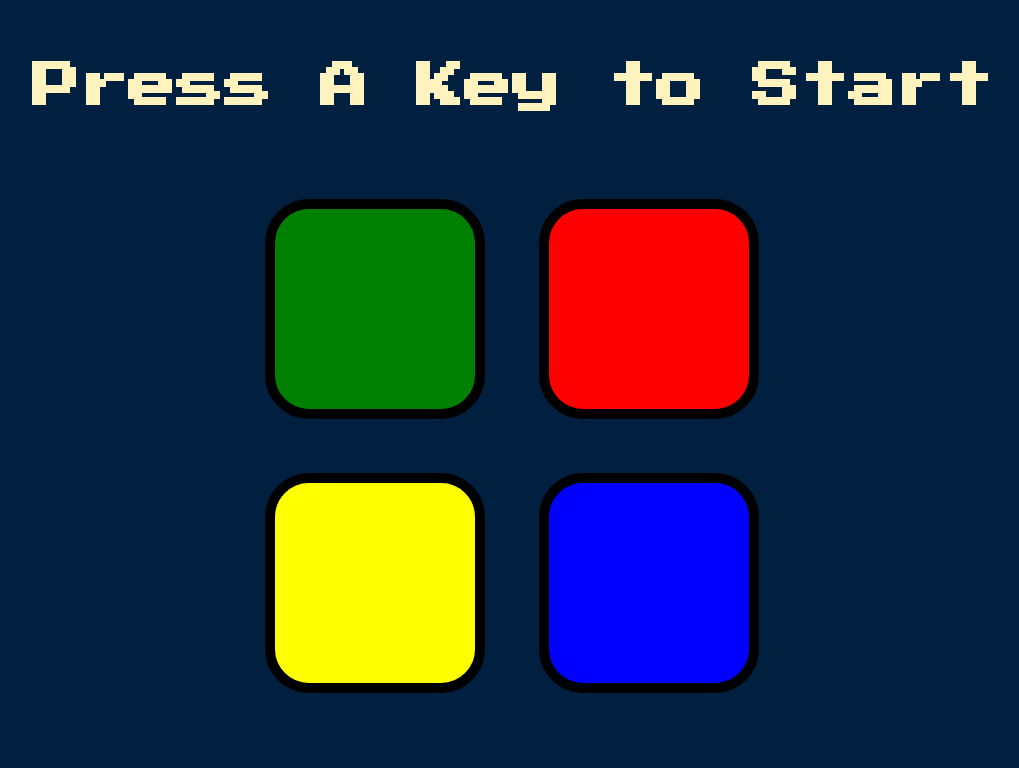
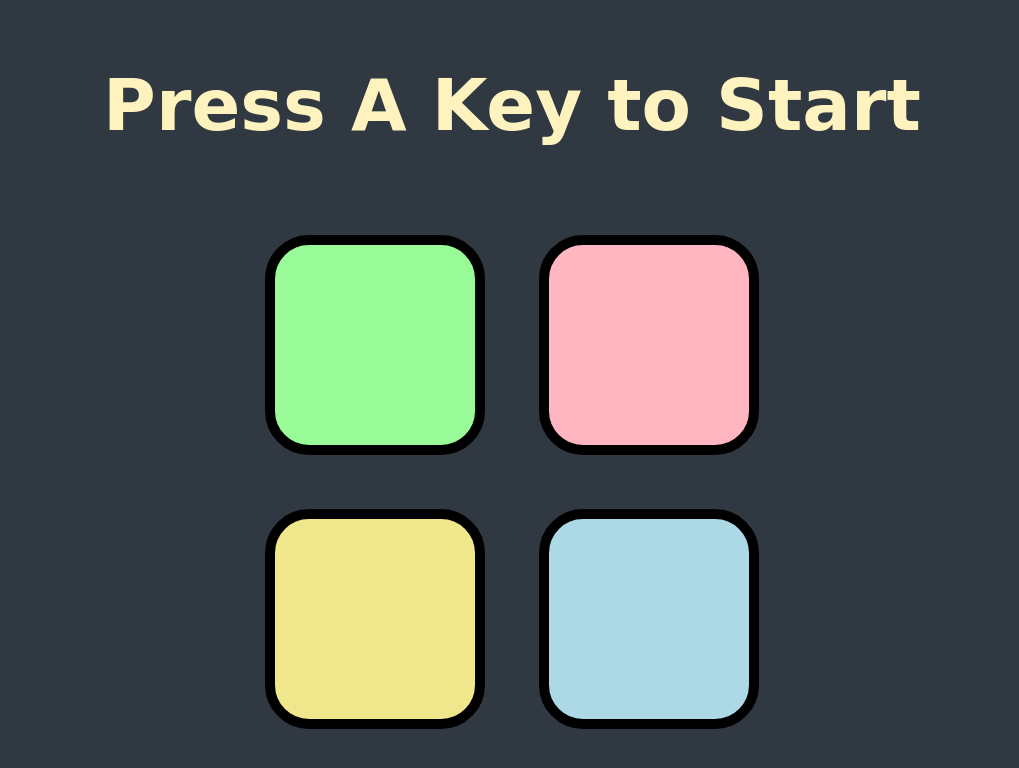
Before and after one commit to kc-m13/kc_m13-SIMON-GAME, a plain HTML site: page index.html in a window 1280 px wide. Shown: the whole page, without its empty margins (128-1147 px from the left). Drawn offline with nearby package versions, Linux system fonts and the light colour scheme.

Commit message:
Update styles.css

```diff
--- a/styles.css
+++ b/styles.css
@@ -1,11 +1,11 @@
 body {
   text-align: center;
-  background-color: #011F3F;
+  background-color: #303841 ;
 }
 
 #level-title {
-  font-family: 'Press Start 2P', cursive;
-  font-size: 3rem;
+  font-family: 'Varela Round', cursive;
+  font-size: 4.5rem;
   margin:  5%;
   color: #FEF2BF;
 }
@@ -27,24 +27,24 @@ body {
 }
 
 .game-over {
-  background-color: red;
+  background-color: #FF4136;
   opacity: 0.8;
 }
 
 .red {
-  background-color: red;
+  background-color:#FFB6C1;
 }
 
 .green {
-  background-color: green;
+  background-color: #98FB98 ;
 }
 
 .blue {
-  background-color: blue;
+  background-color:#ADD8E6 ;
 }
 
 .yellow {
-  background-color: yellow;
+  background-color: #F0E68C ;
 }
 
 .pressed {
```
